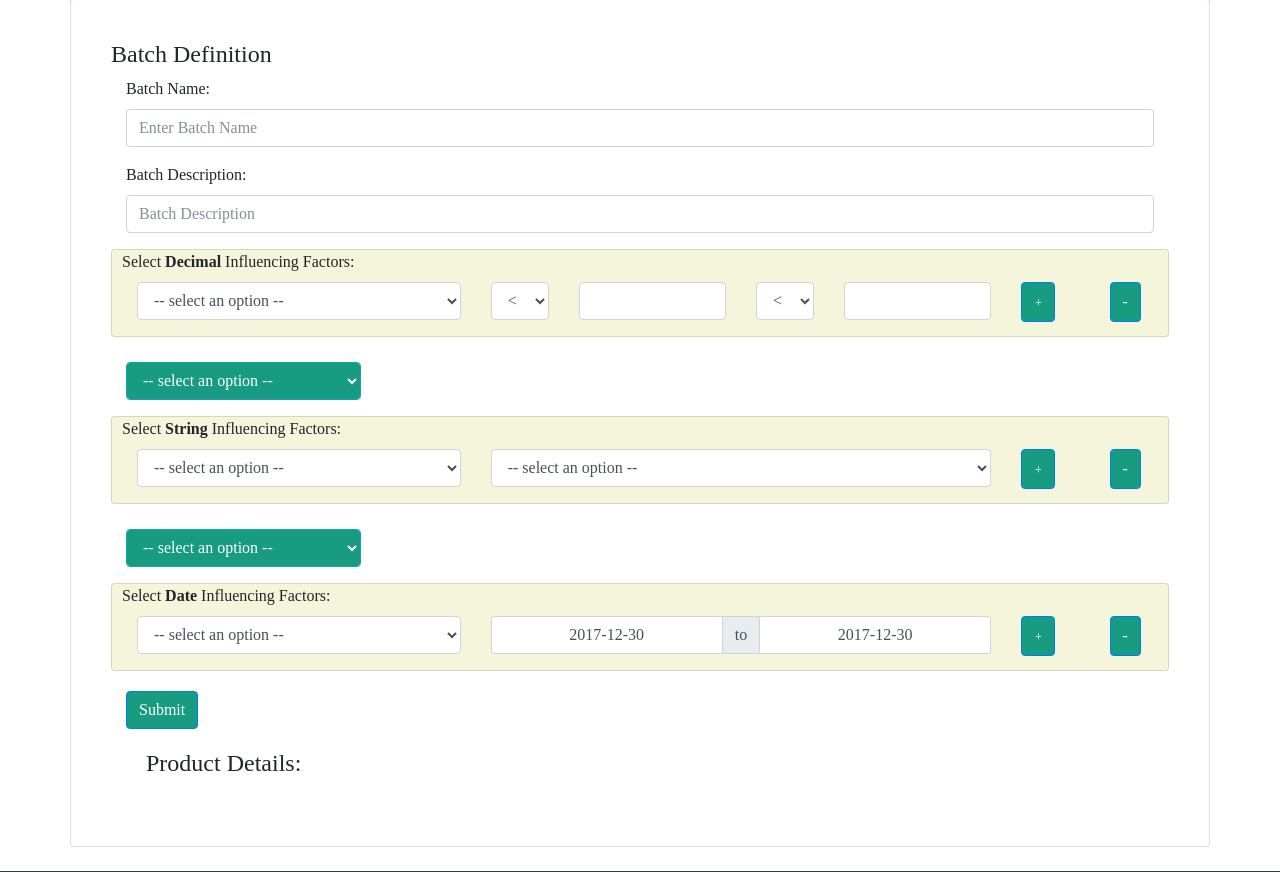
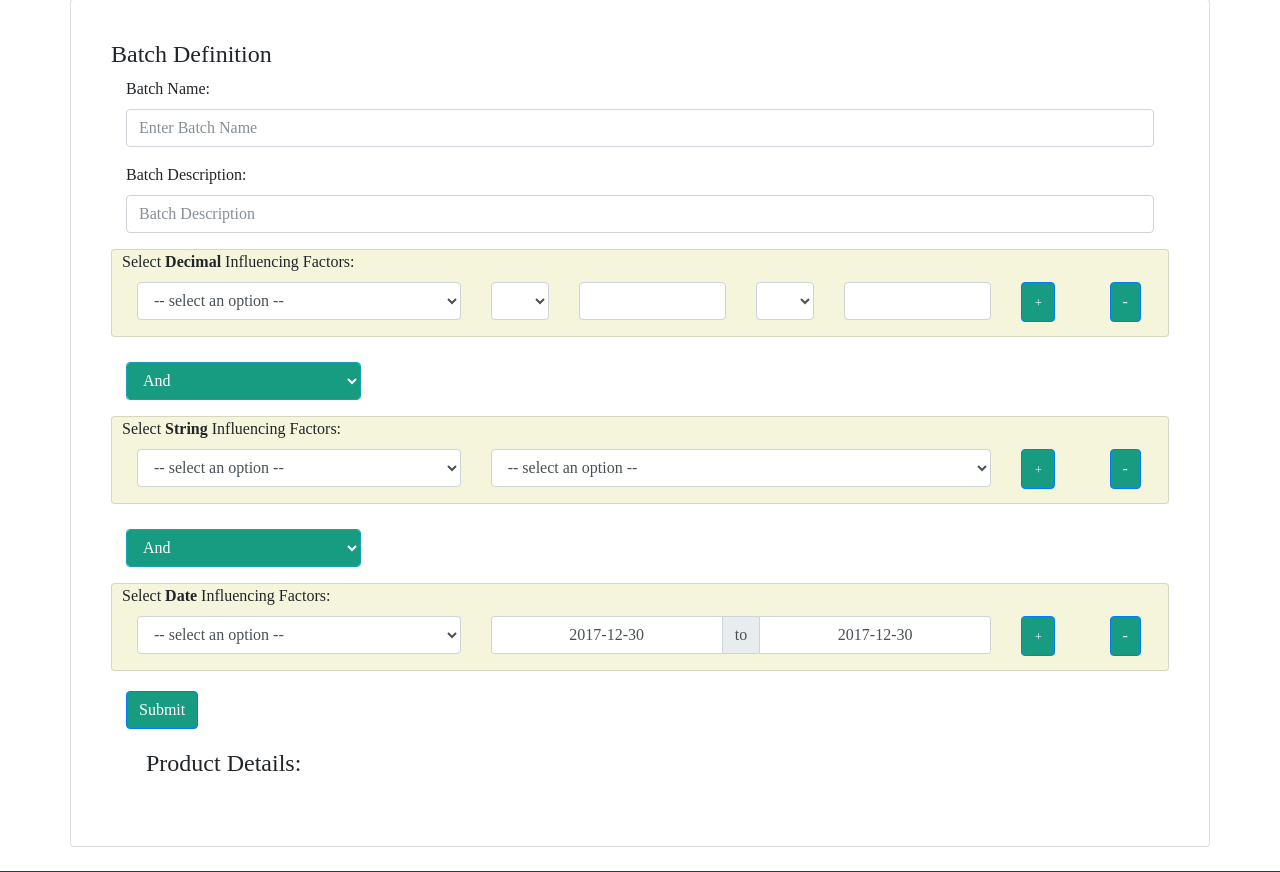
Before and after one commit to Kamar88/Kleista, a Django app: template Static_in_pro/templates/Batch.html in a window 1280 px wide. Shown: the part 81-953 px from the top of the page. Run offline with Django 3.2, Linux system fonts and the light colour scheme; the template is opened without the code that fills it, so the values that code supplies are empty; parts of the project's set-up code (start-up, migrations or seed data) failed here and were passed over; some libraries are stand-ins or nearby versions.

Commit message:
using q to create dynamic query

```diff
--- a/Static_in_pro/templates/Batch.html
+++ b/Static_in_pro/templates/Batch.html
@@ -21,27 +21,24 @@
                  <div class="row AndOrFDF" id="AndOrFDF" style="padding-left: 25px" hidden>
                     <div class="form-group col-lg-3" style=" margin-top: 25px;">
                         <select class="form-control btn-info selectpicker" data-style="btn-info" id="Operation" name="OperationDec">
-                            <option selected value> -- select an option --</option>
-                            <option>And</option>
-                            <option>Or</option>
+                            <option selected value="And">And</option>
+                            <option value="Or">Or</option>
                         </select>
                     </div>
                 </div>
                 <div class="row AndOrFDF" id="AndOrFDa" style="padding-left: 25px" hidden>
                     <div class="form-group col-lg-3" style=" margin-top: 25px;">
                         <select class="form-control btn-info selectpicker" data-style="btn-info" id="Operation" name="OperationDat">
-                            <option selected value> -- select an option --</option>
-                            <option>And</option>
-                            <option>Or</option>
+                            <option selected value="And">And</option>
+                            <option value="Or">Or</option>
                         </select>
                     </div>
                 </div>
             <div class="row AndOrFDF" id="AndOrFS" style="padding-left: 25px" hidden>
                     <div class="form-group col-lg-3" style=" margin-top: 25px;">
                         <select class="form-control btn-info selectpicker" data-style="btn-info" id="Operation" name="OperationS">
-                            <option selected value> -- select an option --</option>
-                            <option>And</option>
-                            <option>Or</option>
+                            <option selected value="And">And</option>
+                            <option value="Or">Or</option>
                         </select>
                     </div>
                 </div>
@@ -62,28 +59,30 @@
                                 </select>
                             </div>
                             <div class="form-group col-lg-1">
-                                <select class="form-control selectpicker" data-style="btn-primary" id="OperationD1">
-                                    <option><</option>
-                                    <option><=</option>
-                                    <option>></option>
-                                    <option>>=</option>
-                                    <option>==</option>
+                                <select class="form-control selectpicker" data-style="btn-primary" name="OprBetween1" id="OperationD1">
+                                    <option selected value></option>
+                                    <option value ="lessThan"><</option>
+                                    <option value ="lessThanEqual"><=</option>
+                                    <option value="greater">></option>
+                                    <option value="greaterThanEqual">>=</option>
+                                    <option value="Equal">==</option>
                                 </select>
                             </div>
                             <div class="form-group col-lg-2">
-                                <input type="text" class="form-control" id="DecimalValueInf">
+                                <input type="text" class="form-control" id="DecimalValueInf1" name="DecimalValueInf1">
                             </div>
                             <div class="form-group col-lg-1">
-                                <select class="form-control selectpicker" data-style="btn-primary" id="OperationD2">
-                                    <option><</option>
-                                    <option><=</option>
-                                    <option>></option>
-                                    <option>>=</option>
-                                    <option>==</option>
+                                    <select class="form-control selectpicker" data-style="btn-primary" name="OprBetween2" id="OperationD1">
+                                    <option selected value></option>
+                                    <option value ="lessThan"><</option>
+                                    <option value ="lessThanEqual"><=</option>
+                                    <option value="greater">></option>
+                                    <option value="greaterThanEqual">>=</option>
+                                    <option value="Equal">==</option>
                                 </select>
                             </div>
                             <div class="form-group col-lg-2">
-                                <input type="text" class="form-control" id="DecimalValueInf">
+                                <input type="text" class="form-control" id="DecimalValueInf2" name="DecimalValueInf2">
                             </div>
                             <div class="col-lg-1">
                                 <button class="btn btn-primary btn-circle circle"
@@ -104,10 +103,9 @@
                 </div>
                 <div class="row" style=" margin-top: 25px;">
                     <div class="form-group col-lg-3">
-                        <select class="form-control btn-info selectpicker" data-style="btn-info" id="OperationDecString">
-                            <option selected value> -- select an option --</option>
-                            <option>And</option>
-                            <option>Or</option>
+                        <select class="form-control btn-info selectpicker" data-style="btn-info" name="OperationDecString" id="OperationDecString">
+                            <option  selected value="And">And</option>
+                            <option value="Or">Or</option>
                         </select>
                     </div>
                 </div>
@@ -134,7 +132,7 @@
                             <div class="form-group col-lg-6" id="Infdiv">
 
                                 <select class="form-control selectpicker InfluencingFactorV" data-style="btn-primary"
-                                        id="InfluencingFactorV">
+                                       name="InfluencingFactorSV" id="InfluencingFactorV">
                                     <option selected value> -- select an option --</option>
                                     {% for entry in infSV %}
                                         <option value="{{ entry.Value }}" id="{{ entry.Name }}"
@@ -161,10 +159,9 @@
                 </div>
                 <div class="row">
                     <div class="form-group col-lg-3" style=" margin-top: 25px;">
-                        <select class="form-control btn-info selectpicker" data-style="btn-info" id="OperationStringDate">
-                            <option selected value> -- select an option --</option>
-                            <option>And</option>
-                            <option>Or</option>
+                        <select class="form-control btn-info selectpicker" data-style="btn-info" name="OperationStringDate" id="OperationStringDate">
+                            <option selected value="And">And</option>
+                            <option value="Or">Or</option>
                         </select>
                     </div>
                 </div>
@@ -189,9 +186,9 @@
 
                             <div class="col-lg-6">
                                 <div class="input-group input-daterange">
-                                    <input type="text" class="form-control" value="2017-12-30">
+                                    <input type="text" name="Date1" class="form-control" value="2017-12-30">
                                     <div class="input-group-addon">to</div>
-                                    <input type="text" class="form-control" value="2017-12-30">
+                                    <input type="text" name="Date2" class="form-control" value="2017-12-30">
                                 </div>
                             </div>
                             <div class="col-lg-1">
```
Also changed, not shown: KleiSta/views.py (+223 -8 lines), 1 other file.
